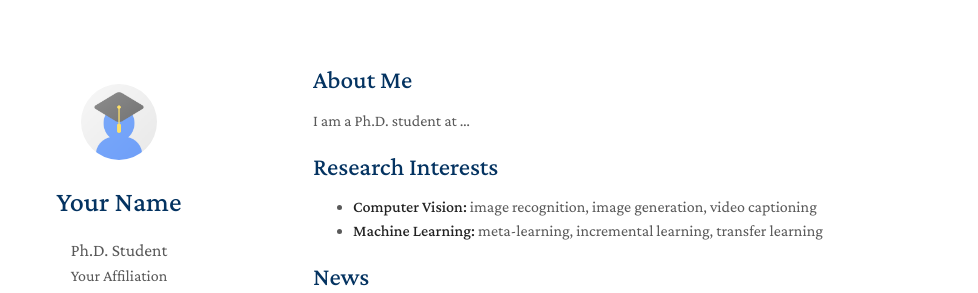
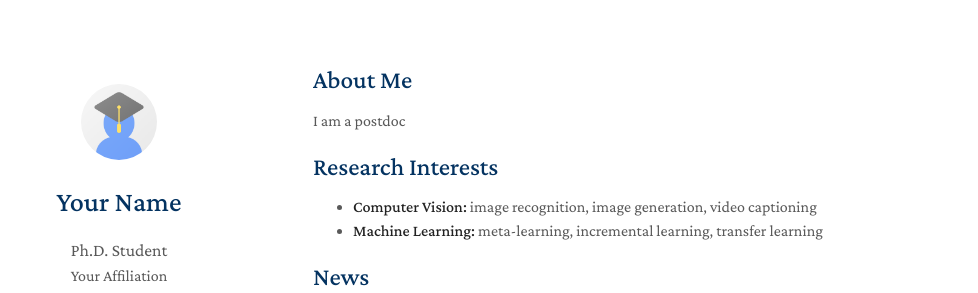
Before and after one commit to kaylaliu/webresume, a Jekyll site: the page built from index.md, in a window 1280 px wide and 1216 px high. Shown: the top 293 px of the window, without its empty margins (157-1135 px from the left). Built offline with Jekyll 4.4.1, drawn with Linux system fonts in a browser that asks for light colours; a style sheet for code colours, icons or effects is not loaded; our own code applies the rules of GitHub Pages for plain Markdown files.

Commit message:
Update index.md

```diff
--- a/index.md
+++ b/index.md
@@ -4,7 +4,7 @@ layout: homepage
 
 ## About Me
 
-I am a Ph.D. student at ...
+I am a postdoc
 
 ## Research Interests
 
```
